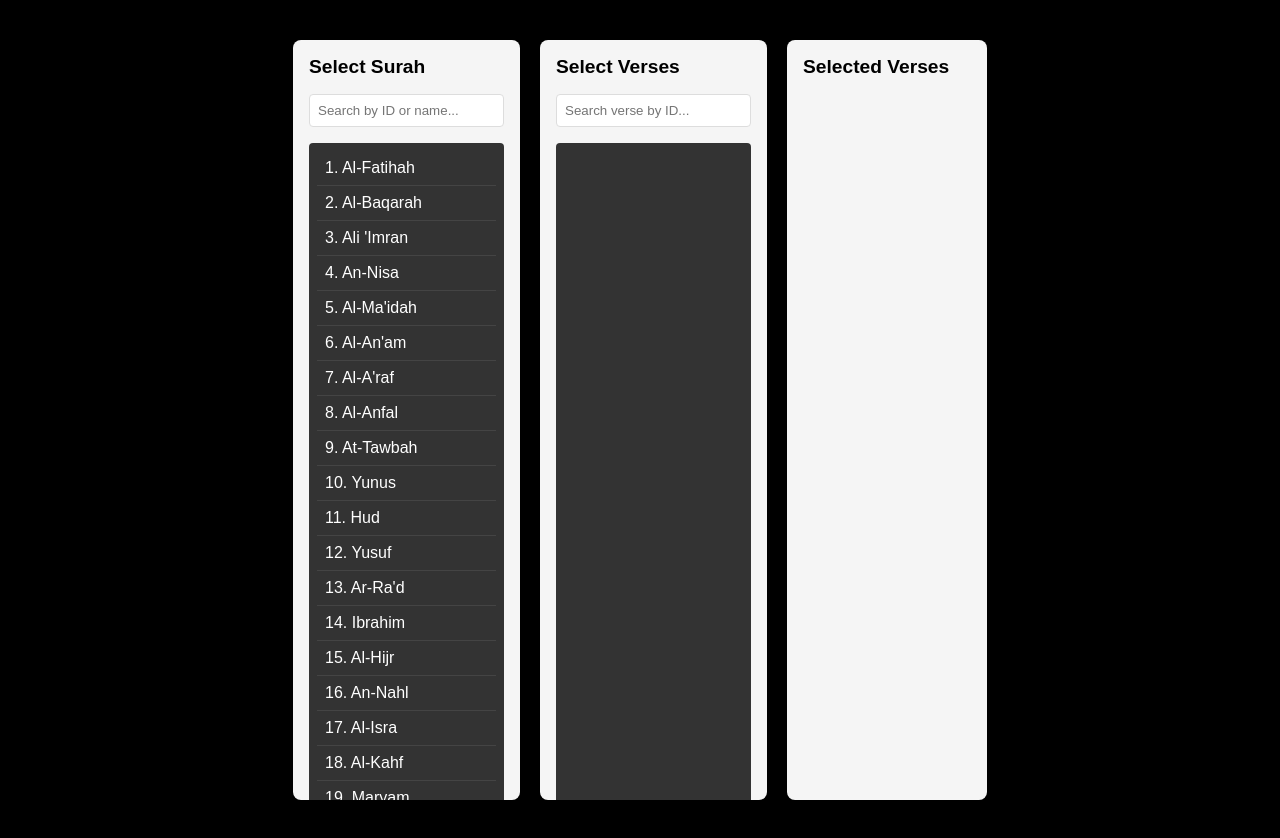
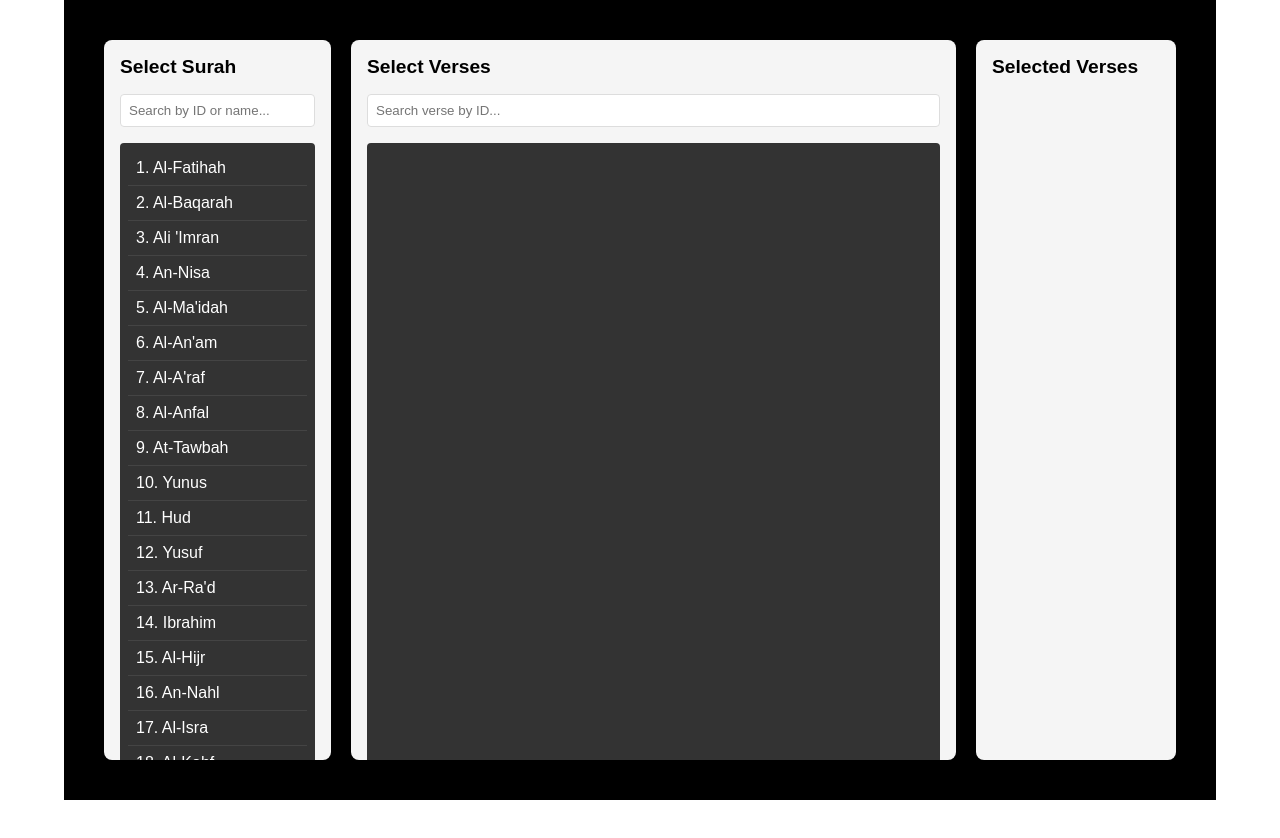
Before and after one commit to takasurazeem/al-tanzeel-react, a Next.js app: page / in a window 1280 px wide. After the commit the page ends 800 px from the top, so only its background shows below. Built offline with nearby package versions, Linux system fonts and the light colour scheme.

Commit message:
Alhamdulillah, work in progress.

```diff
--- a/src/app/page.module.css
+++ b/src/app/page.module.css
@@ -1,4 +1,6 @@
 .container {
+  width: 90%;
+  margin: 0 auto;
   padding: 20px;
   min-height: 100vh;
   display: flex;
@@ -29,7 +31,8 @@
   grid-template-columns: auto 1fr auto;
   gap: 20px;
   padding: 20px;
-  height: 100vh;
+  height: calc(100vh - 40px); /* Account for container padding */
+  width: 100%;
 }
 
 .column {
```
